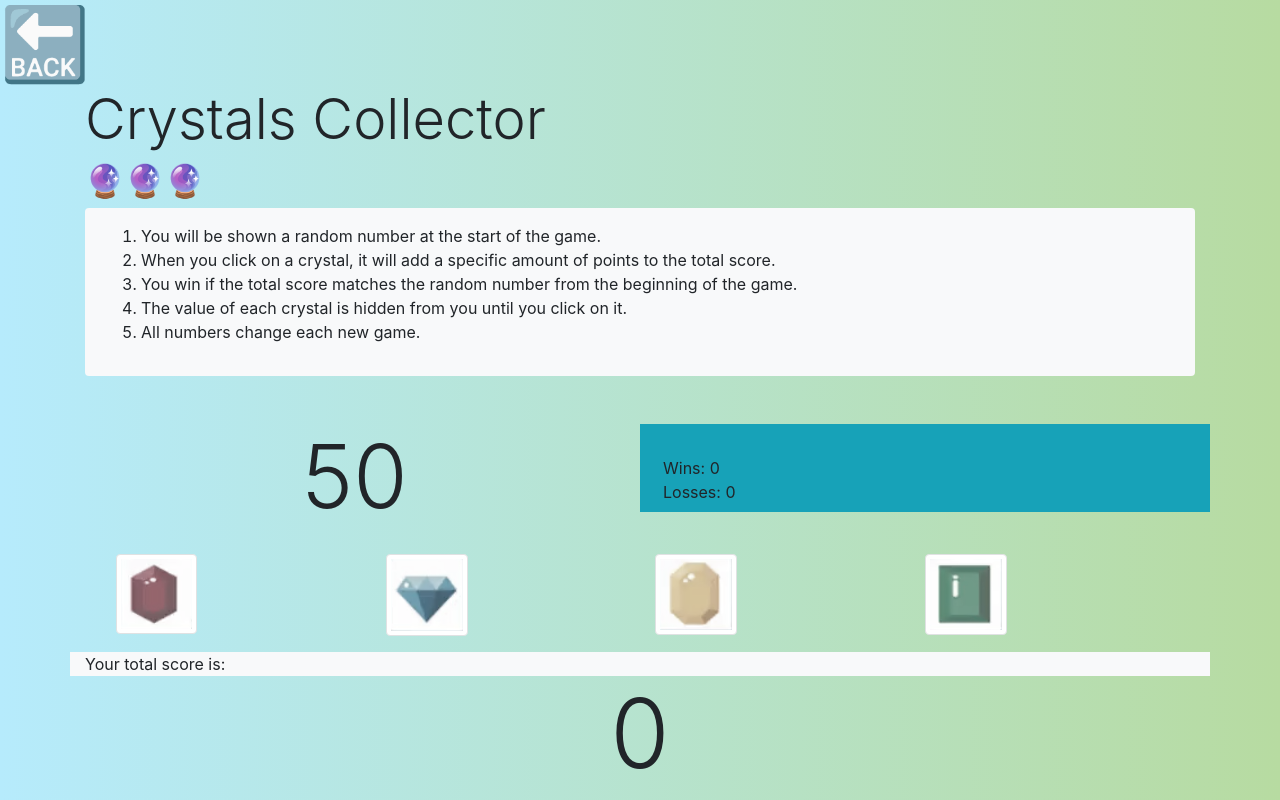
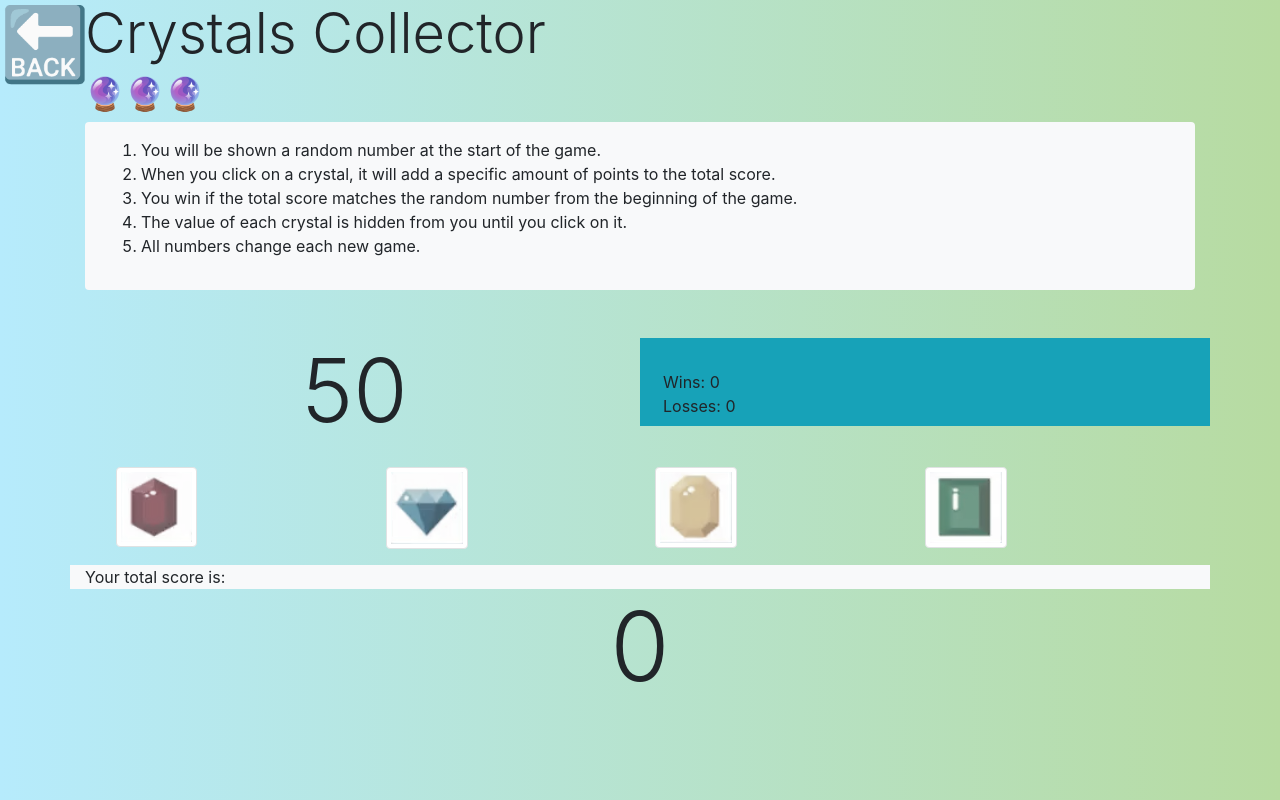
Before and after one commit to huseyinkuru62/unit-4-game-1, a plain HTML site: page crystal.html in a window 1280 px wide. Drawn offline with Linux system fonts and the light colour scheme.

Commit message:
format btns to show pointer & location of back btn

```diff
--- a/assets/css/style.css
+++ b/assets/css/style.css
@@ -13,3 +13,14 @@ html, body {
 #results {
     font-size: 2rem;
 }
+
+#fightBtn, #backBtn, #rest {
+    cursor: pointer;
+}
+
+#backBtn {
+    position: fixed;
+    top: 0;
+    left: 0;
+    cursor: pointer;
+}
```
